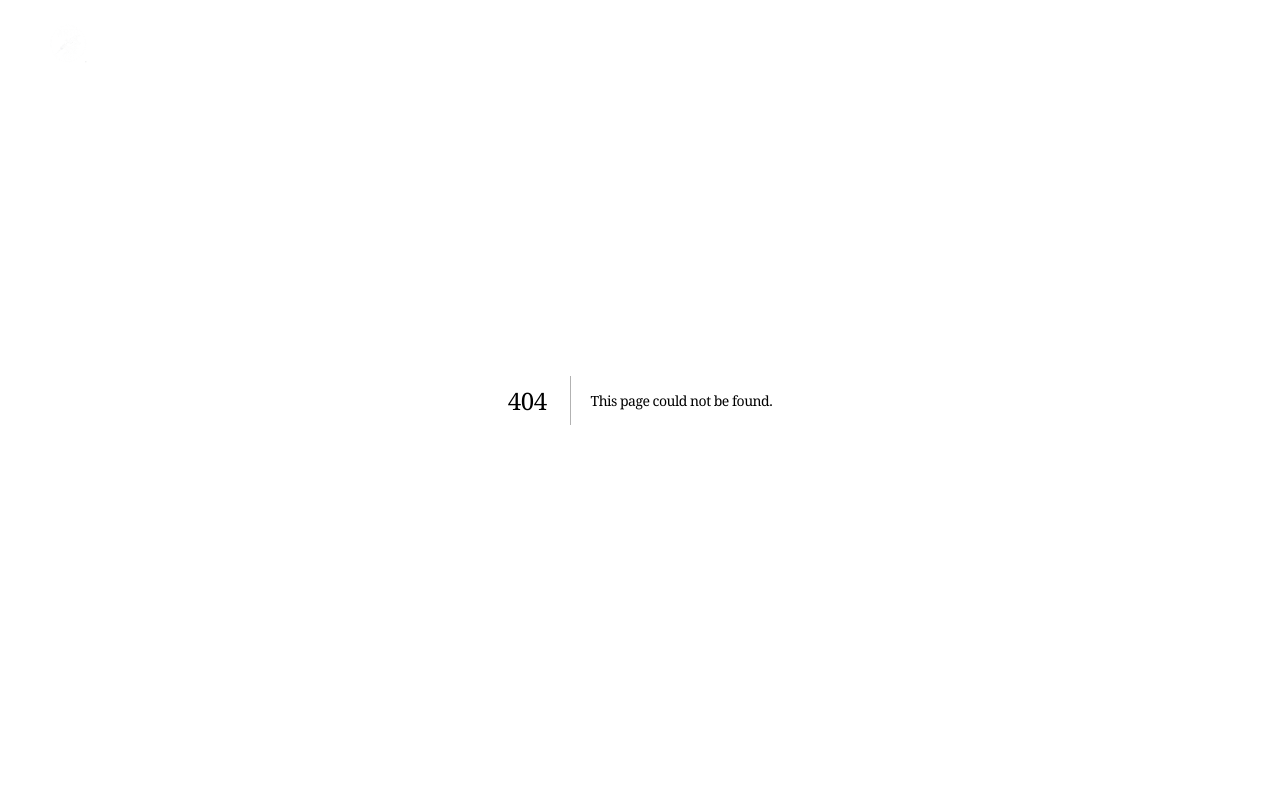
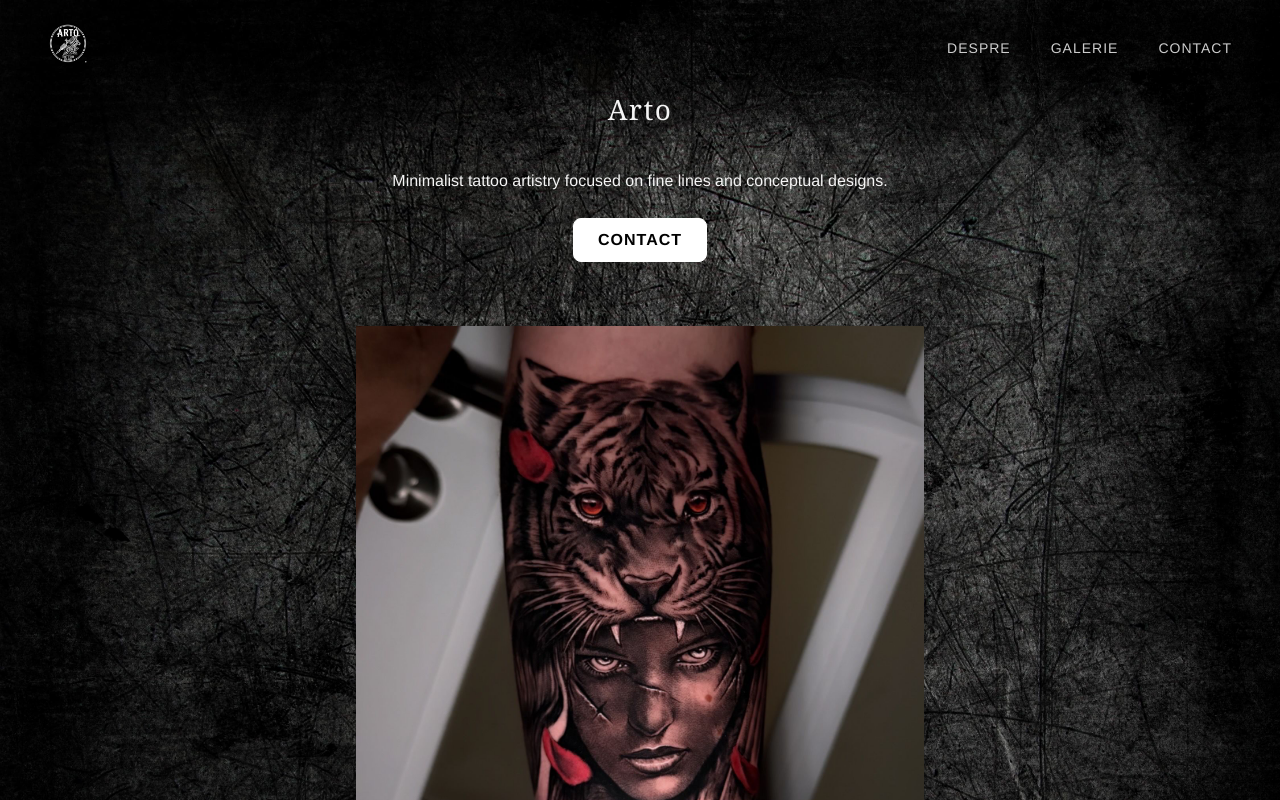
Before and after one commit to tsorinvictor/arto-tattoo, a Next.js app: page /arto-tattoo/about in a window 1280 px wide. Before the commit this address had no page. Shown: the top 800 px of the page. Built offline with nearby package versions, Linux system fonts and the light colour scheme.

Commit message:
feat: Add global SCSS styles, configure Next.js base path and asset prefix, and introduce gallery image data.

```diff
--- a/next.config.js
+++ b/next.config.js
@@ -7,8 +7,8 @@ const nextConfig = {
     includePaths: [path.join(__dirname, "src/styles")],
     prependData: `@import "@styles/variables"; @import "@styles/mixins";`,
   },
-  basePath: "",
-  assetPrefix: "",
+  basePath: "/arto-tattoo",
+  assetPrefix: "/arto-tattoo",
   output: "export",
   trailingSlash: true,
   images: {
--- a/src/components/Gallery/data.ts
+++ b/src/components/Gallery/data.ts
@@ -1,23 +1,23 @@
 export const galleryData = [
-  { id: 1, src: "/assets/gallery/image1.jpg" },
-  { id: 2, src: "/assets/gallery/image2.jpg" },
-  { id: 3, src: "/assets/gallery/image3.jpg" },
-  { id: 4, src: "/assets/gallery/image4.jpg" },
-  { id: 5, src: "/assets/gallery/image5.jpg" },
-  { id: 6, src: "/assets/gallery/image6.jpg" },
-  { id: 7, src: "/assets/gallery/image7.jpg" },
-  { id: 8, src: "/assets/gallery/image8.jpg" },
-  { id: 9, src: "/assets/gallery/image9.jpg" },
-  { id: 10, src: "/assets/gallery/image10.jpg" },
-  { id: 11, src: "/assets/gallery/image11.jpg" },
-  { id: 12, src: "/assets/gallery/image12.jpg" },
-  { id: 13, src: "/assets/gallery/image13.jpg" },
-  { id: 14, src: "/assets/gallery/image14.jpg" },
-  { id: 15, src: "/assets/gallery/image15.jpg" },
-  { id: 16, src: "/assets/gallery/image16.jpg" },
-  { id: 17, src: "/assets/gallery/image17.jpg" },
-  { id: 18, src: "/assets/gallery/image18.jpg" },
-  { id: 19, src: "/assets/gallery/image19.jpg" },
-  { id: 20, src: "/assets/gallery/image20.jpg" },
-  { id: 21, src: "/assets/gallery/image21.jpg" },
+  { id: 1, src: "/arto-tattoo/assets/gallery/image1.jpg" },
+  { id: 2, src: "/arto-tattoo/assets/gallery/image2.jpg" },
+  { id: 3, src: "/arto-tattoo/assets/gallery/image3.jpg" },
+  { id: 4, src: "/arto-tattoo/assets/gallery/image4.jpg" },
+  { id: 5, src: "/arto-tattoo/assets/gallery/image5.jpg" },
+  { id: 6, src: "/arto-tattoo/assets/gallery/image6.jpg" },
+  { id: 7, src: "/arto-tattoo/assets/gallery/image7.jpg" },
+  { id: 8, src: "/arto-tattoo/assets/gallery/image8.jpg" },
+  { id: 9, src: "/arto-tattoo/assets/gallery/image9.jpg" },
+  { id: 10, src: "/arto-tattoo/assets/gallery/image10.jpg" },
+  { id: 11, src: "/arto-tattoo/assets/gallery/image11.jpg" },
+  { id: 12, src: "/arto-tattoo/assets/gallery/image12.jpg" },
+  { id: 13, src: "/arto-tattoo/assets/gallery/image13.jpg" },
+  { id: 14, src: "/arto-tattoo/assets/gallery/image14.jpg" },
+  { id: 15, src: "/arto-tattoo/assets/gallery/image15.jpg" },
+  { id: 16, src: "/arto-tattoo/assets/gallery/image16.jpg" },
+  { id: 17, src: "/arto-tattoo/assets/gallery/image17.jpg" },
+  { id: 18, src: "/arto-tattoo/assets/gallery/image18.jpg" },
+  { id: 19, src: "/arto-tattoo/assets/gallery/image19.jpg" },
+  { id: 20, src: "/arto-tattoo/assets/gallery/image20.jpg" },
+  { id: 21, src: "/arto-tattoo/assets/gallery/image21.jpg" },
 ];
--- a/src/styles/globals.scss
+++ b/src/styles/globals.scss
@@ -11,7 +11,7 @@ html,
 body {
     font-family: $font-family-sans;
     background-color: $color-black;
-    background-image: url('/assets/background.jpg');
+    background-image: url('/arto-tattoo/assets/background.jpg');
     background-size: cover;
     background-position: center;
     background-attachment: fixed;
```
